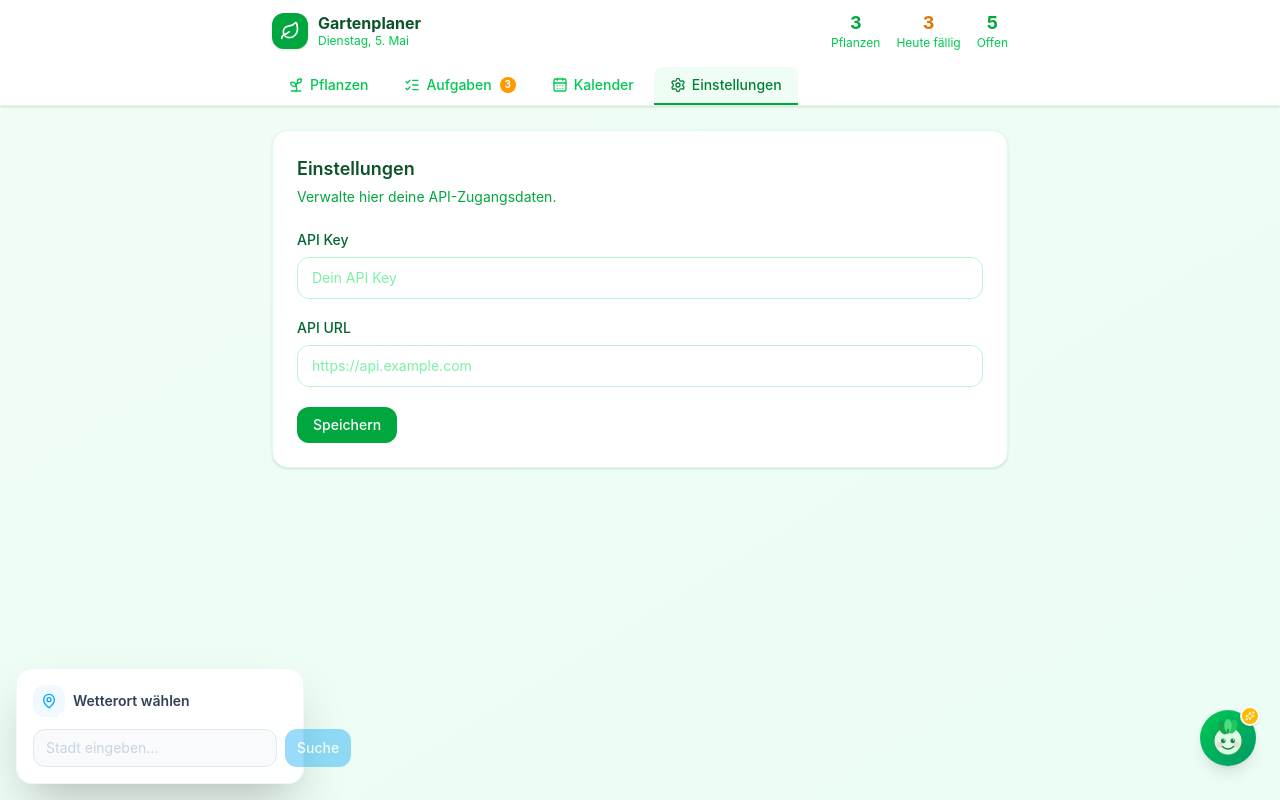
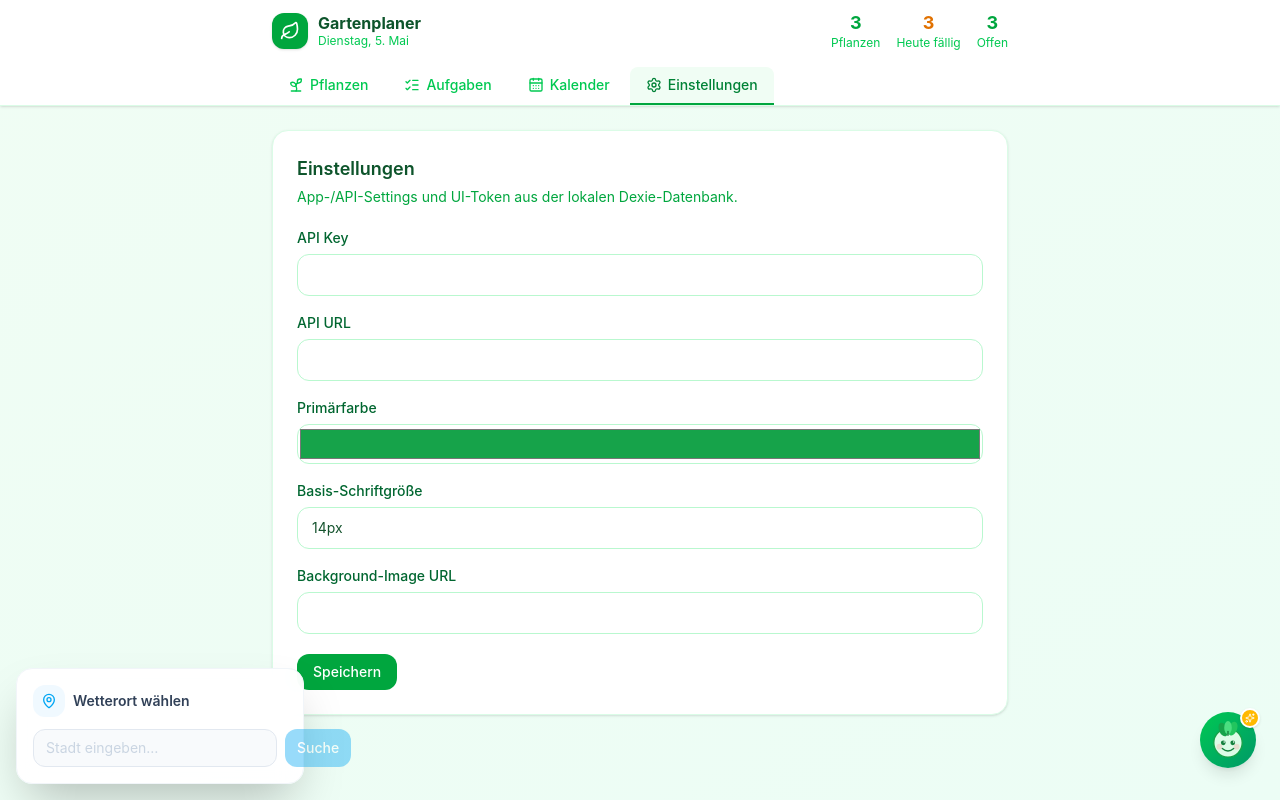
Before and after one commit to OskarSol/illuna, a React (Vite) app in the folder examples/gardenplaner_claude_react/: page / in a window 1280 px wide. Both pictures are taken after a click on the button "Einstellungen". Built offline with nearby package versions, Linux system fonts and the light colour scheme.

Commit message:
feat: add Dexie-backed local persistence and UI token tables

```diff
--- a/examples/gardenplaner_claude_react/package.json
+++ b/examples/gardenplaner_claude_react/package.json
@@ -17,7 +17,8 @@
     "react": "^19.2.5",
     "react-dom": "^19.2.5",
     "tailwindcss": "^4.2.4",
-    "zustand": "^5.0.13"
+    "zustand": "^5.0.13",
+    "dexie": "^4.2.1"
   },
   "devDependencies": {
     "@eslint/js": "^10.0.1",
--- a/examples/gardenplaner_claude_react/src/App.tsx
+++ b/examples/gardenplaner_claude_react/src/App.tsx
@@ -1,4 +1,4 @@
-import { useState } from 'react'
+import { useEffect, useState } from 'react'
 import { Leaf, ListChecks, CalendarDays, Sprout, Settings } from 'lucide-react'
 import PlantManager from './components/PlantManager'
 import TaskList from './components/TaskList'
@@ -7,6 +7,7 @@ import WeatherWidget from './components/WeatherWidget'
 import ChatWidget from './components/ChatWidget'
 import SettingsPanel from './components/SettingsPanel'
 import { useGardenStore } from './store'
+import { useUiStore } from './uiStore'
 import { format } from 'date-fns'
 import { de } from 'date-fns/locale'
 import clsx from 'clsx'
@@ -22,15 +23,27 @@ const TABS: { id: Tab; label: string; icon: typeof Leaf }[] = [
 
 export default function App() {
   const [activeTab, setActiveTab] = useState<Tab>('tasks')
-  const { tasks, plants } = useGardenStore()
+  const { tasks, plants, init, initialized } = useGardenStore()
+  const { tokens, init: initUi } = useUiStore()
 
-  const openToday = tasks.filter(
-    (t) => !t.completed && t.dueDate <= format(new Date(), 'yyyy-MM-dd')
-  ).length
+  useEffect(() => {
+    init()
+    initUi()
+  }, [init, initUi])
+
+  const openToday = tasks.filter((t) => !t.completed && t.dueDate <= format(new Date(), 'yyyy-MM-dd')).length
+
+  const appStyle = {
+    backgroundImage: tokens['bg.app.imageUrl']
+      ? `url(${tokens['bg.app.imageUrl']}), linear-gradient(to bottom right, var(--bg-app-gradientFrom), var(--bg-app-gradientTo))`
+      : 'linear-gradient(to bottom right, var(--bg-app-gradientFrom), var(--bg-app-gradientTo))',
+    fontSize: tokens['font.size.base'] || undefined,
+  } as const
+
+  if (!initialized) return null
 
   return (
-    <div className="min-h-screen bg-gradient-to-br from-green-50 to-emerald-50">
-      {/* Header */}
+    <div className="min-h-screen" style={appStyle}>
       <header className="bg-white border-b border-green-100 shadow-sm sticky top-0 z-10">
         <div className="max-w-3xl mx-auto px-4 py-3 flex items-center justify-between">
           <div className="flex items-center gap-2.5">
@@ -39,13 +52,10 @@ export default function App() {
             </div>
             <div>
               <h1 className="text-base font-bold text-green-900 leading-tight">Gartenplaner</h1>
-              <p className="text-xs text-green-500">
-                {format(new Date(), 'EEEE, d. MMMM', { locale: de })}
-              </p>
+              <p className="text-xs text-green-500">{format(new Date(), 'EEEE, d. MMMM', { locale: de })}</p>
             </div>
           </div>
 
-          {/* Stats */}
           <div className="hidden sm:flex gap-4">
             <Stat label="Pflanzen" value={plants.length} color="text-green-600" />
             <Stat label="Heute fällig" value={openToday} color={openToday > 0 ? 'text-amber-600' : 'text-green-600'} />
@@ -53,7 +63,6 @@ export default function App() {
           </div>
         </div>
 
-        {/* Tabs */}
         <div className="max-w-3xl mx-auto px-4 flex gap-1 pb-0 pt-1">
           {TABS.map(({ id, label, icon: Icon }) => (
             <button
@@ -68,17 +77,11 @@ export default function App() {
             >
               <Icon className="w-4 h-4" />
               {label}
-              {id === 'tasks' && openToday > 0 && (
-                <span className="ml-0.5 w-4 h-4 text-[10px] font-bold bg-amber-500 text-white rounded-full flex items-center justify-center">
-                  {openToday > 9 ? '9+' : openToday}
-                </span>
-              )}
             </button>
           ))}
         </div>
       </header>
 
-      {/* Main content */}
       <main className="max-w-3xl mx-auto px-4 py-6 pb-24 sm:pb-6">
         {activeTab === 'plants' && <PlantManager />}
         {activeTab === 'tasks' && <TaskList />}
@@ -88,28 +91,6 @@ export default function App() {
 
       <WeatherWidget />
       <ChatWidget />
-
-      {/* Mobile bottom nav */}
-      <nav className="sm:hidden fixed bottom-0 left-0 right-0 bg-white border-t border-green-100 px-4 py-2 flex justify-around">
-        {TABS.map(({ id, label, icon: Icon }) => (
-          <button
-            key={id}
-            onClick={() => setActiveTab(id)}
-            className={clsx(
-              'flex flex-col items-center gap-0.5 py-1 px-3 rounded-lg transition-colors relative',
-              activeTab === id ? 'text-green-700' : 'text-green-400'
-            )}
-          >
-            <Icon className="w-5 h-5" />
-            <span className="text-[10px] font-medium">{label}</span>
-            {id === 'tasks' && openToday > 0 && (
-              <span className="absolute top-0.5 right-1.5 w-4 h-4 text-[9px] font-bold bg-amber-500 text-white rounded-full flex items-center justify-center">
-                {openToday > 9 ? '9+' : openToday}
-              </span>
-            )}
-          </button>
-        ))}
-      </nav>
     </div>
   )
 }
--- a/examples/gardenplaner_claude_react/src/components/SettingsPanel.tsx
+++ b/examples/gardenplaner_claude_react/src/components/SettingsPanel.tsx
@@ -1,32 +1,55 @@
-import { useState } from 'react'
-
-const STORAGE_KEY = 'gardenplanner-settings'
+import { useEffect, useState } from 'react'
+import { db } from '../db'
+import { useUiStore } from '../uiStore'
 
 type Settings = {
   apiKey: string
   apiUrl: string
+  baseFontSize: string
+  primaryColor: string
+  backgroundImageUrl: string
 }
 
-function loadSettings(): Settings {
-  try {
-    const raw = localStorage.getItem(STORAGE_KEY)
-    if (!raw) return { apiKey: '', apiUrl: '' }
-    const parsed = JSON.parse(raw) as Partial<Settings>
-    return {
-      apiKey: parsed.apiKey ?? '',
-      apiUrl: parsed.apiUrl ?? '',
-    }
-  } catch {
-    return { apiKey: '', apiUrl: '' }
-  }
+async function getSetting(key: string, fallback = '') {
+  const row = await db.app_settings.get(key)
+  return row?.value ?? fallback
 }
 
 export default function SettingsPanel() {
-  const [settings, setSettings] = useState<Settings>(() => loadSettings())
+  const [settings, setSettings] = useState<Settings>({ apiKey: '', apiUrl: '', baseFontSize: '14px', primaryColor: '#16a34a', backgroundImageUrl: '' })
   const [saved, setSaved] = useState(false)
+  const { setToken, init: initUi } = useUiStore()
 
-  function saveSettings() {
-    localStorage.setItem(STORAGE_KEY, JSON.stringify(settings))
+  useEffect(() => {
+    initUi()
+    ;(async () => {
+      const [apiKey, apiUrl, baseFontSize, primaryColor, backgroundImageUrl] = await Promise.all([
+        getSetting('api.key'),
+        getSetting('api.url'),
+        getSetting('ui.font.size.base', '14px'),
+        getSetting('ui.color.primary', '#16a34a'),
+        getSetting('ui.bg.app.imageUrl', ''),
+      ])
+      setSettings({ apiKey, apiUrl, baseFontSize, primaryColor, backgroundImageUrl })
+    })()
+  }, [initUi])
+
+  async function saveSettings() {
+    const ts = new Date().toISOString()
+    await db.app_settings.bulkPut([
+      { key: 'api.key', value: settings.apiKey, valueType: 'string', updatedAt: ts },
+      { key: 'api.url', value: settings.apiUrl, valueType: 'string', updatedAt: ts },
+      { key: 'ui.font.size.base', value: settings.baseFontSize, valueType: 'string', updatedAt: ts },
+      { key: 'ui.color.primary', value: settings.primaryColor, valueType: 'string', updatedAt: ts },
+      { key: 'ui.bg.app.imageUrl', value: settings.backgroundImageUrl, valueType: 'string', updatedAt: ts },
+    ])
+
+    await Promise.all([
+      setToken('font.size.base', settings.baseFontSize, 'px'),
+      setToken('color.primary', settings.primaryColor, 'color'),
+      setToken('bg.app.imageUrl', settings.backgroundImageUrl, 'url'),
+    ])
+
     setSaved(true)
     setTimeout(() => setSaved(false), 1800)
   }
@@ -35,40 +58,38 @@ export default function SettingsPanel() {
     <section className="bg-white border border-green-100 rounded-2xl shadow-sm p-5 sm:p-6 space-y-5">
       <header>
         <h2 className="text-lg font-semibold text-green-900">Einstellungen</h2>
-        <p className="text-sm text-green-600 mt-1">Verwalte hier deine API-Zugangsdaten.</p>
+        <p className="text-sm text-green-600 mt-1">App-/API-Settings und UI-Token aus der lokalen Dexie-Datenbank.</p>
       </header>
 
       <div className="space-y-4">
         <label className="block">
           <span className="text-sm font-medium text-green-800">API Key</span>
-          <input
-            type="password"
-            value={settings.apiKey}
-            onChange={(e) => setSettings((prev) => ({ ...prev, apiKey: e.target.value }))}
-            placeholder="Dein API Key"
-            className="mt-1.5 w-full rounded-xl border border-green-200 px-3.5 py-2.5 text-sm text-green-900 placeholder-green-300 focus:outline-none focus:ring-2 focus:ring-green-400/40 focus:border-green-400"
-          />
+          <input type="password" value={settings.apiKey} onChange={(e) => setSettings((prev) => ({ ...prev, apiKey: e.target.value }))} className="mt-1.5 w-full rounded-xl border border-green-200 px-3.5 py-2.5 text-sm" />
         </label>
 
         <label className="block">
           <span className="text-sm font-medium text-green-800">API URL</span>
-          <input
-            type="text"
-            value={settings.apiUrl}
-            onChange={(e) => setSettings((prev) => ({ ...prev, apiUrl: e.target.value }))}
-            placeholder="https://api.example.com"
-            className="mt-1.5 w-full rounded-xl border border-green-200 px-3.5 py-2.5 text-sm text-green-900 placeholder-green-300 focus:outline-none focus:ring-2 focus:ring-green-400/40 focus:border-green-400"
-          />
+          <input type="text" value={settings.apiUrl} onChange={(e) => setSettings((prev) => ({ ...prev, apiUrl: e.target.value }))} className="mt-1.5 w-full rounded-xl border border-green-200 px-3.5 py-2.5 text-sm" />
+        </label>
+
+        <label className="block">
+          <span className="text-sm font-medium text-green-800">Primärfarbe</span>
+          <input type="color" value={settings.primaryColor} onChange={(e) => setSettings((prev) => ({ ...prev, primaryColor: e.target.value }))} className="mt-1.5 h-10 w-full rounded-xl border border-green-200" />
+        </label>
+
+        <label className="block">
+          <span className="text-sm font-medium text-green-800">Basis-Schriftgröße</span>
+          <input type="text" value={settings.baseFontSize} onChange={(e) => setSettings((prev) => ({ ...prev, baseFontSize: e.target.value }))} placeholder="14px" className="mt-1.5 w-full rounded-xl border border-green-200 px-3.5 py-2.5 text-sm" />
+        </label>
+
+        <label className="block">
+          <span className="text-sm font-medium text-green-800">Background-Image URL</span>
+          <input type="text" value={settings.backgroundImageUrl} onChange={(e) => setSettings((prev) => ({ ...prev, backgroundImageUrl: e.target.value }))} className="mt-1.5 w-full rounded-xl border border-green-200 px-3.5 py-2.5 text-sm" />
         </label>
       </div>
 
       <div className="flex items-center gap-3">
-        <button
-          onClick={saveSettings}
-          className="px-4 py-2 rounded-xl bg-green-600 text-white text-sm font-medium hover:bg-green-700 transition-colors"
-        >
-          Speichern
-        </button>
+        <button onClick={saveSettings} className="px-4 py-2 rounded-xl bg-green-600 text-white text-sm font-medium hover:bg-green-700 transition-colors">Speichern</button>
         {saved && <span className="text-sm text-green-700">Gespeichert ✓</span>}
       </div>
     </section>
--- /dev/null
+++ b/examples/gardenplaner_claude_react/src/db.ts
@@ -0,0 +1,95 @@
+import Dexie, { type Table } from 'dexie'
+import type { Plant, Task } from './store'
+
+export interface AppSetting {
+  key: string
+  value: string
+  valueType: 'string' | 'number' | 'boolean' | 'json'
+  updatedAt: string
+}
+
+export interface UiProfile {
+  id: string
+  name: string
+  isActive: 0 | 1
+  createdAt: string
+  updatedAt: string
+}
+
+export interface UiToken {
+  id: string
+  profileId: string
+  tokenPath: string
+  value: string
+  valueType: 'color' | 'px' | 'rem' | 'number' | 'font' | 'url' | 'string'
+  updatedAt: string
+}
+
+export interface UiComponentOverride {
+  id: string
+  profileId: string
+  componentKey: string
+  propPath: string
+  value: string
+  valueType: 'color' | 'px' | 'rem' | 'number' | 'font' | 'url' | 'string'
+  updatedAt: string
+}
+
+export class GardenPlannerDB extends Dexie {
+  plants!: Table<Plant, string>
+  tasks!: Table<Task, string>
+  app_settings!: Table<AppSetting, string>
+  ui_profiles!: Table<UiProfile, string>
+  ui_tokens!: Table<UiToken, string>
+  ui_component_overrides!: Table<UiComponentOverride, string>
+
+  constructor() {
+    super('gardenplanner')
+    this.version(1).stores({
+      plants: 'id, name, location, updatedAt',
+      tasks: 'id, plantId, dueDate, completed, taskType, updatedAt, [completed+dueDate], [plantId+dueDate]',
+      app_settings: 'key, updatedAt',
+      ui_profiles: 'id, isActive, updatedAt',
+      ui_tokens: 'id, profileId, tokenPath, [profileId+tokenPath], updatedAt',
+      ui_component_overrides: 'id, profileId, componentKey, [profileId+componentKey], [profileId+componentKey+propPath], updatedAt',
+    })
+  }
+}
+
+export const db = new GardenPlannerDB()
+
+function now() {
+  return new Date().toISOString()
+}
+
+function uid() {
+  return Math.random().toString(36).slice(2, 10)
+}
+
+const DEFAULT_THEME_TOKENS: Array<Omit<UiToken, 'id' | 'updatedAt'>> = [
+  { profileId: 'default', tokenPath: 'color.primary', value: '#16a34a', valueType: 'color' },
+  { profileId: 'default', tokenPath: 'color.secondary', value: '#059669', valueType: 'color' },
+  { profileId: 'default', tokenPath: 'color.text.base', value: '#14532d', valueType: 'color' },
+  { profileId: 'default', tokenPath: 'bg.app.gradientFrom', value: '#f0fdf4', valueType: 'color' },
+  { profileId: 'default', tokenPath: 'bg.app.gradientTo', value: '#ecfdf5', valueType: 'color' },
+  { profileId: 'default', tokenPath: 'bg.app.imageUrl', value: '', valueType: 'url' },
+  { profileId: 'default', tokenPath: 'font.family.base', value: 'Inter, system-ui, sans-serif', valueType: 'font' },
+  { profileId: 'default', tokenPath: 'font.size.base', value: '14px', valueType: 'px' },
+]
+
+export async function ensureUiSeedData() {
+  const profile = await db.ui_profiles.get('default')
+  if (!profile) {
+    const ts = now()
+    await db.ui_profiles.add({ id: 'default', name: 'Standard', isActive: 1, createdAt: ts, updatedAt: ts })
+  }
+
+  const tokenCount = await db.ui_tokens.where('profileId').equals('default').count()
+  if (tokenCount === 0) {
+    await db.ui_tokens.bulkAdd(DEFAULT_THEME_TOKENS.map((token) => ({
+      ...token,
+      id: uid(),
+      updatedAt: now(),
+    })))
+  }
+}
--- a/examples/gardenplaner_claude_react/src/store.ts
+++ b/examples/gardenplaner_claude_react/src/store.ts
@@ -1,6 +1,6 @@
 import { create } from 'zustand'
-import { persist } from 'zustand/middleware'
 import { addDays, addWeeks, addMonths, format } from 'date-fns'
+import { db, ensureUiSeedData } from './db'
 
 export type TaskType = 'watering' | 'fertilizing' | 'pruning' | 'harvesting' | 'repotting' | 'other'
 
@@ -18,6 +18,8 @@ export interface Task {
   completed: boolean
   notes?: string
   recurring?: RecurringRule
+  createdAt?: string
+  updatedAt?: string
 }
 
 export interface Plant {
@@ -26,23 +28,26 @@ export interface Plant {
   emoji: string
   location: string
   notes?: string
+  createdAt?: string
+  updatedAt?: string
 }
 
 export interface GardenStore {
   plants: Plant[]
   tasks: Task[]
-  addPlant: (plant: Omit<Plant, 'id'>) => void
-  removePlant: (id: string) => void
-  updatePlant: (id: string, updates: Partial<Omit<Plant, 'id'>>) => void
-  addTask: (task: Omit<Task, 'id' | 'completed'>) => void
-  removeTask: (id: string) => void
-  toggleTask: (id: string) => void
-  updateTask: (id: string, updates: Partial<Omit<Task, 'id'>>) => void
+  initialized: boolean
+  addPlant: (plant: Omit<Plant, 'id'>) => Promise<void>
+  removePlant: (id: string) => Promise<void>
+  updatePlant: (id: string, updates: Partial<Omit<Plant, 'id'>>) => Promise<void>
+  addTask: (task: Omit<Task, 'id' | 'completed'>) => Promise<void>
+  removeTask: (id: string) => Promise<void>
+  toggleTask: (id: string) => Promise<void>
+  updateTask: (id: string, updates: Partial<Omit<Task, 'id'>>) => Promise<void>
+  init: () => Promise<void>
 }
 
-function uid() {
-  return Math.random().toString(36).slice(2, 10)
-}
+function uid() { return Math.random().toString(36).slice(2, 10) }
+function now() { return new Date().toISOString() }
 
 function nextDueDate(task: Task): string {
   if (!task.recurring) return task.dueDate
@@ -53,65 +58,94 @@ function nextDueDate(task: Task): string {
   return format(addMonths(base, interval), 'yyyy-MM-dd')
 }
 
+const today = format(new Date(), 'yyyy-MM-dd')
 const SEED_PLANTS: Plant[] = [
   { id: 'p1', name: 'Tomaten', emoji: '🍅', location: 'Hochbeet Süd', notes: 'Sonne mind. 6h täglich' },
   { id: 'p2', name: 'Basilikum', emoji: '🌿', location: 'Fensterbrett', notes: 'Warm und windgeschützt' },
   { id: 'p3', name: 'Rosen', emoji: '🌹', location: 'Vorgarten', notes: 'Hoch- und Strauchrose' },
 ]
-
-const today = format(new Date(), 'yyyy-MM-dd')
-
 const SEED_TASKS: Task[] = [
   { id: 't1', plantId: 'p1', title: 'Tomaten gießen', taskType: 'watering', dueDate: today, completed: false, recurring: { type: 'daily', interval: 2 } },
   { id: 't2', plantId: 'p1', title: 'Tomaten düngen', taskType: 'fertilizing', dueDate: today, completed: false, recurring: { type: 'weekly', interval: 2 } },
   { id: 't3', plantId: 'p2', title: 'Basilikum gießen', taskType: 'watering', dueDate: today, completed: false, recurring: { type: 'daily', interval: 1 } },
-  { id: 't4', plantId: 'p3', title: 'Rosen schneiden', taskType: 'pruning', dueDate: format(addDays(new Date(), 3), 'yyyy-MM-dd'), completed: false },
-  { id: 't5', plantId: 'p3', title: 'Rosen düngen', taskType: 'fertilizing', dueDate: format(addDays(new Date(), 5), 'yyyy-MM-dd'), completed: false, recurring: { type: 'monthly', interval: 1 } },
 ]
 
-export const useGardenStore = create<GardenStore>()(
-  persist(
-    (set) => ({
-      plants: SEED_PLANTS,
-      tasks: SEED_TASKS,
+function withTimestamps<T extends { createdAt?: string; updatedAt?: string }>(entity: T): T {
+  const ts = now()
+  return { ...entity, createdAt: entity.createdAt ?? ts, updatedAt: ts }
+}
 
-      addPlant: (plant) =>
-        set((s) => ({ plants: [...s.plants, { ...plant, id: uid() }] })),
+export const useGardenStore = create<GardenStore>((set, get) => ({
+  plants: [],
+  tasks: [],
+  initialized: false,
 
-      removePlant: (id) =>
-        set((s) => ({
-          plants: s.plants.filter((p) => p.id !== id),
-          tasks: s.tasks.filter((t) => t.plantId !== id),
-        })),
+  init: async () => {
+    const plants = await db.plants.toArray()
+    const tasks = await db.tasks.toArray()
+    if (plants.length === 0 && tasks.length === 0) {
+      const seededPlants = SEED_PLANTS.map(withTimestamps)
+      const seededTasks = SEED_TASKS.map(withTimestamps)
+      await db.plants.bulkAdd(seededPlants)
+      await db.tasks.bulkAdd(seededTasks)
+      set({ plants: seededPlants, tasks: seededTasks, initialized: true })
+    } else {
+      set({ plants, tasks, initialized: true })
+    }
+    await ensureUiSeedData()
+  },
 
-      updatePlant: (id, updates) =>
-        set((s) => ({
-          plants: s.plants.map((p) => (p.id === id ? { ...p, ...updates } : p)),
-        })),
+  addPlant: async (plant) => {
+    const created = withTimestamps({ ...plant, id: uid() })
+    await db.plants.add(created)
+    set((s) => ({ plants: [...s.plants, created] }))
+  },
 
-      addTask: (task) =>
-        set((s) => ({ tasks: [...s.tasks, { ...task, id: uid(), completed: false }] })),
+  removePlant: async (id) => {
+    await db.transaction('rw', db.plants, db.tasks, async () => {
+      await db.plants.delete(id)
+      const taskIds = (await db.tasks.where('plantId').equals(id).toArray()).map((t) => t.id)
+      await db.tasks.bulkDelete(taskIds)
+    })
+    set((s) => ({ plants: s.plants.filter((p) => p.id !== id), tasks: s.tasks.filter((t) => t.plantId !== id) }))
+  },
 
-      removeTask: (id) =>
-        set((s) => ({ tasks: s.tasks.filter((t) => t.id !== id) })),
+  updatePlant: async (id, updates) => {
+    const updated = { ...updates, updatedAt: now() }
+    await db.plants.update(id, updated)
+    set((s) => ({ plants: s.plants.map((p) => (p.id === id ? { ...p, ...updated } : p)) }))
+  },
 
-      toggleTask: (id) =>
-        set((s) => ({
-          tasks: s.tasks.flatMap((t) => {
-            if (t.id !== id) return [t]
-            const toggled = { ...t, completed: !t.completed }
-            if (!toggled.completed || !t.recurring) return [toggled]
-            // spawn next occurrence when completing a recurring task
-            const next: Task = { ...t, id: uid(), dueDate: nextDueDate(t), completed: false }
-            return [toggled, next]
-          }),
-        })),
+  addTask: async (task) => {
+    const created = withTimestamps({ ...task, id: uid(), completed: false })
+    await db.tasks.add(created)
+    set((s) => ({ tasks: [...s.tasks, created] }))
+  },
 
-      updateTask: (id, updates) =>
-        set((s) => ({
-          tasks: s.tasks.map((t) => (t.id === id ? { ...t, ...updates } : t)),
-        })),
-    }),
-    { name: 'garden-planner-v1' }
-  )
-)
+  removeTask: async (id) => {
+    await db.tasks.delete(id)
+    set((s) => ({ tasks: s.tasks.filter((t) => t.id !== id) }))
+  },
+
+  toggleTask: async (id) => {
+    const task = get().tasks.find((t) => t.id === id)
+    if (!task) return
+    const toggled = { ...task, completed: !task.completed, updatedAt: now() }
+    const next = toggled.completed && task.recurring
+      ? withTimestamps({ ...task, id: uid(), dueDate: nextDueDate(task), completed: false })
+      : null
+
+    await db.transaction('rw', db.tasks, async () => {
+      await db.tasks.put(toggled)
+      if (next) await db.tasks.add(next)
+    })
+
+    set((s) => ({ tasks: s.tasks.flatMap((t) => t.id === id ? (next ? [toggled, next] : [toggled]) : [t]) }))
+  },
+
+  updateTask: async (id, updates) => {
+    const updated = { ...updates, updatedAt: now() }
+    await db.tasks.update(id, updated)
+    set((s) => ({ tasks: s.tasks.map((t) => (t.id === id ? { ...t, ...updated } : t)) }))
+  },
+}))
--- /dev/null
+++ b/examples/gardenplaner_claude_react/src/uiStore.ts
@@ -0,0 +1,50 @@
+import { create } from 'zustand'
+import { db, type UiToken } from './db'
+
+export interface UiState {
+  profileId: string
+  tokens: Record<string, string>
+  ready: boolean
+  init: () => Promise<void>
+  setToken: (tokenPath: string, value: string, valueType?: UiToken['valueType']) => Promise<void>
+}
+
+function now() { return new Date().toISOString() }
+function uid() { return Math.random().toString(36).slice(2, 10) }
+
+function applyCssVariables(tokens: Record<string, string>) {
+  const root = document.documentElement
+  Object.entries(tokens).forEach(([path, value]) => {
+    const cssVar = `--${path.replaceAll('.', '-')}`
+    root.style.setProperty(cssVar, value)
+  })
+}
+
+export const useUiStore = create<UiState>((set, get) => ({
+  profileId: 'default',
+  tokens: {},
+  ready: false,
+  init: async () => {
+    const active = await db.ui_profiles.where('isActive').equals(1).first()
+    const profileId = active?.id ?? 'default'
+    const tokenRows = await db.ui_tokens.where('profileId').equals(profileId).toArray()
+    const tokens = tokenRows.reduce<Record<string, string>>((acc, token) => {
+      acc[token.tokenPath] = token.value
+      return acc
+    }, {})
+    applyCssVariables(tokens)
+    set({ profileId, tokens, ready: true })
+  },
+  setToken: async (tokenPath, value, valueType = 'string') => {
+    const { profileId, tokens } = get()
+    const existing = await db.ui_tokens.where('[profileId+tokenPath]').equals([profileId, tokenPath]).first()
+    if (existing) {
+      await db.ui_tokens.update(existing.id, { value, valueType, updatedAt: now() })
+    } else {
+      await db.ui_tokens.add({ id: uid(), profileId, tokenPath, value, valueType, updatedAt: now() })
+    }
+    const nextTokens = { ...tokens, [tokenPath]: value }
+    applyCssVariables(nextTokens)
+    set({ tokens: nextTokens })
+  },
+}))
```
